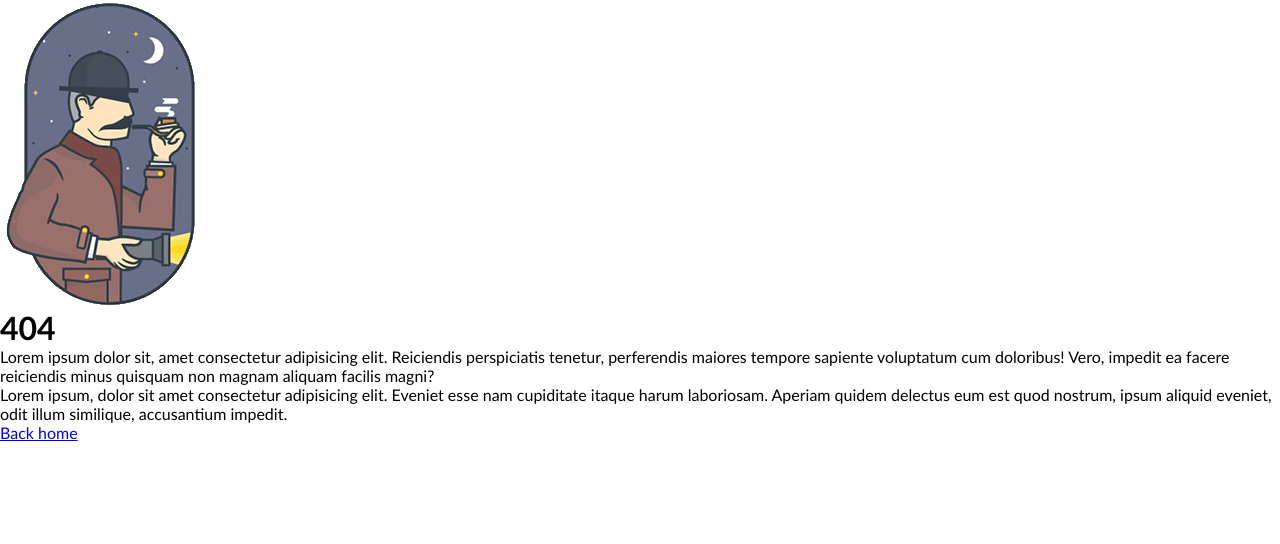
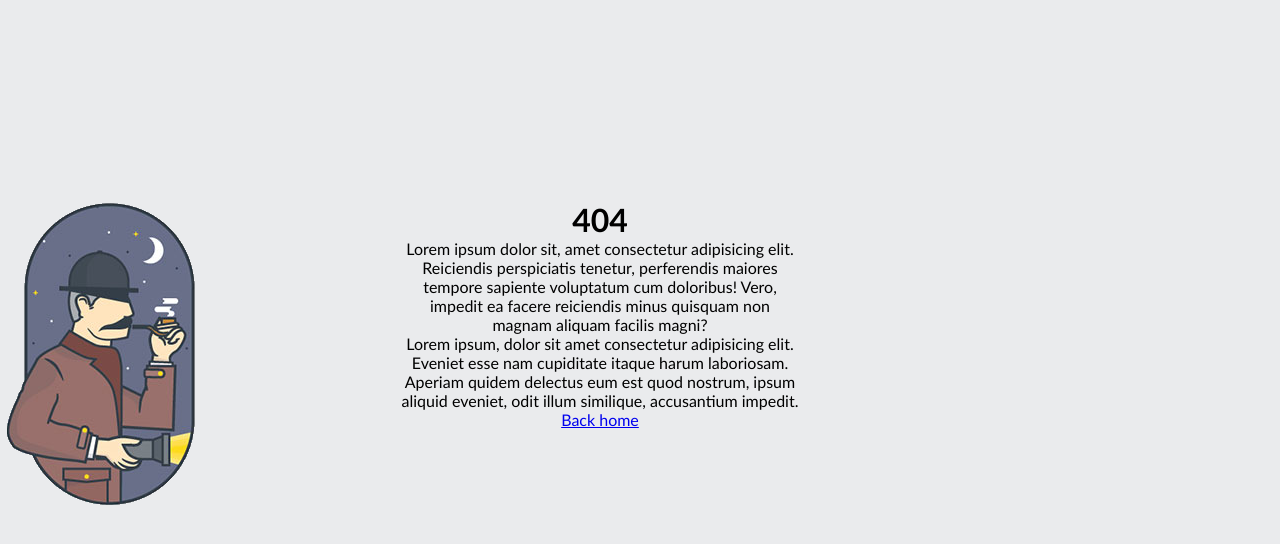
Before and after one commit to jonas-davenis/Serlokas, a plain HTML site: page index.html in a window 1280 px wide. Drawn offline with Linux system fonts and the light colour scheme.

Commit message:
kaire desine

```diff
--- a/css/main.css
+++ b/css/main.css
@@ -1,4 +1,21 @@
 body {
     height: 100vh;
-    background-color: EAEBED;
+    background-color: #EAEBED;
 }
+.conteiner {
+    display: inline-block;
+    width: 800px;
+    margin-left: calc(100% - 800px) / 2);
+    margin-top: calc((100vh - 400px) / 2);
+}
+.kaire {
+    display: inline-block;
+    width: 50%;
+    float: left;
+}
+.desine {
+    display: inline-block;
+    width: 50%;
+    float: left;
+    text-align: center;
+}
--- a/index.html
+++ b/index.html
@@ -8,8 +8,8 @@
     <link rel="stylesheet" href="./css/main.css">
 </head>
 <body>
-    <div class="conteiner"></div>
-        <div class=desine>
+    <div class="conteiner">
+        <div class=kaire>
             <img src="./img/Serlokas.png" alt="">
         </div>
         <div class=desine>
```
